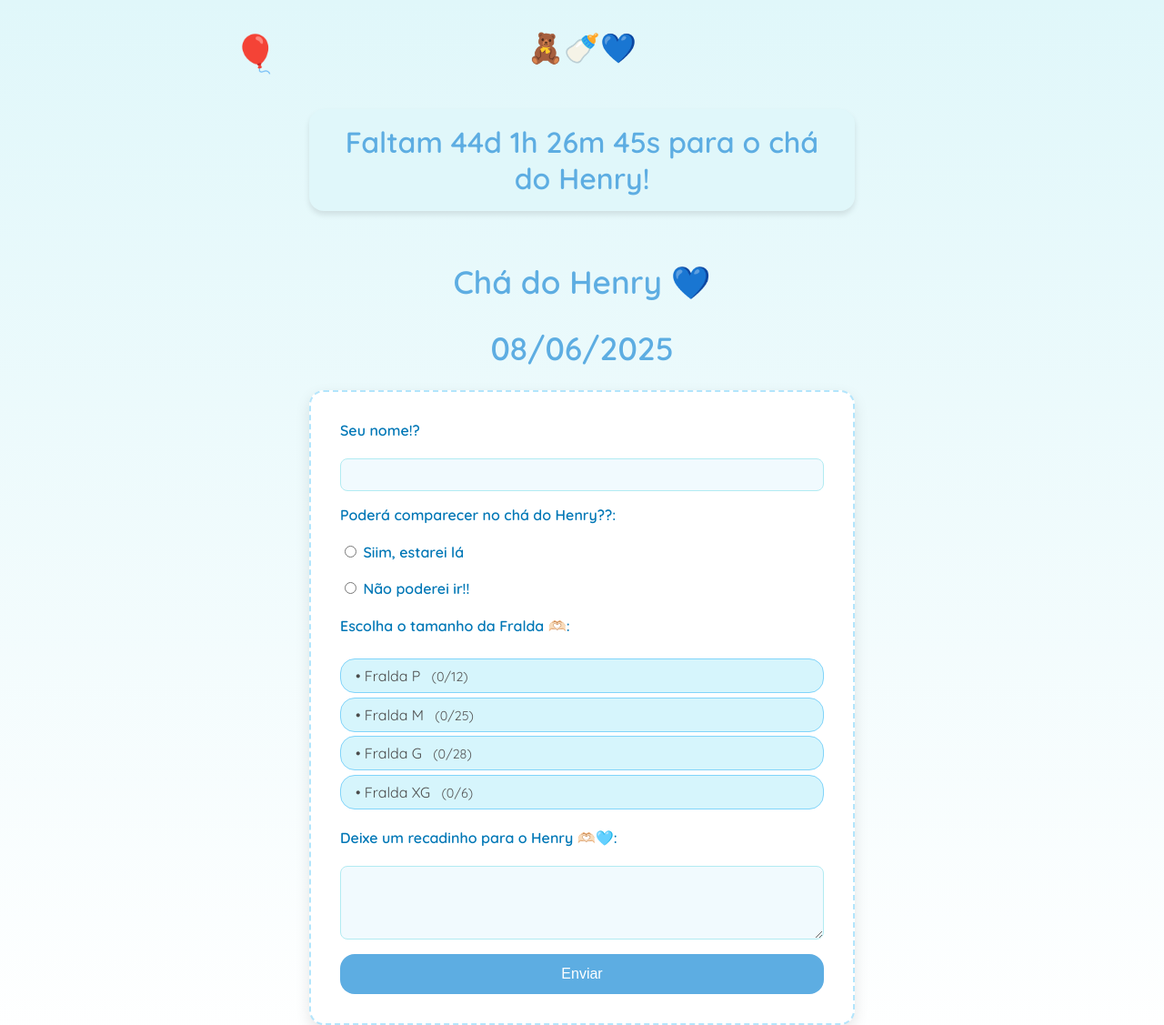
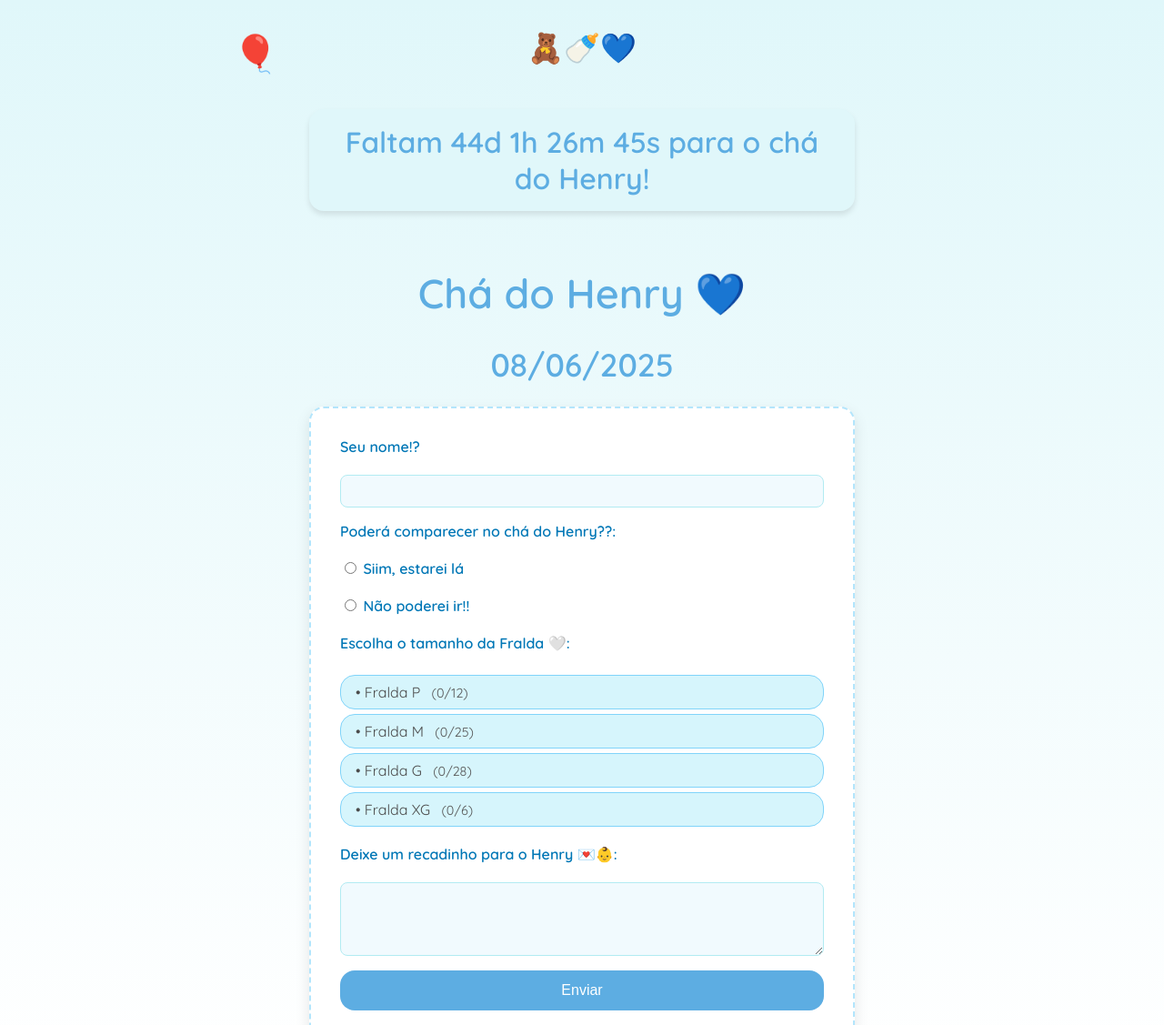
Before and after one commit to giovannibrtt/cursoshtml, a plain HTML site: page index.html in a window 1280 px wide. Shown: the top 1127 px of the page at 91% size. Drawn offline with Linux system fonts and the light colour scheme.

Commit message:
Update index.html

```diff
--- a/index.html
+++ b/index.html
@@ -53,7 +53,13 @@
       background: linear-gradient(180deg, #e0f7fa, #ffffff);
       color: #4b4b4b;
     }
-    h1, h2 {
+    h1 {
+      text-align: center;
+      color: #5dade2;
+      font-size: 2.8rem;
+      margin-bottom: 1.5rem;
+    }
+    h2 {
       text-align: center;
       color: #5dade2;
       font-size: 2.2rem;
@@ -126,7 +132,7 @@
     <label><input type="radio" name="presenca" value="sim" required> Siim, estarei lá</label>
     <label><input type="radio" name="presenca" value="nao"> Não poderei ir!!</label>
 
-    <label>Escolha o tamanho da Fralda 🫶🏻:</label>
+    <label>Escolha o tamanho da Fralda 🤍:</label>
     <div id="fraldas">
       <div class="fralda-opcao" onclick="selecionarFralda(this,'P')">• Fralda P <span class="contador" id="cont-P">(0/18)</span></div>
       <div class="fralda-opcao" onclick="selecionarFralda(this,'M')">• Fralda M <span class="contador" id="cont-M">(0/18)</span></div>
@@ -134,7 +140,7 @@
       <div class="fralda-opcao" onclick="selecionarFralda(this,'XG')">• Fralda XG <span class="contador" id="cont-XG">(0/18)</span></div>
     </div>
     <input type="hidden" id="fraldaSelecionada" name="fralda">
-    <label for="recado">Deixe um recadinho para o Henry 🫶🏻🩵:</label>
+    <label for="recado">Deixe um recadinho para o Henry 💌👶:</label>
     <textarea id="recado" name="recado" rows="4"></textarea>
     <button type="submit">Enviar</button>
   </form>
```
